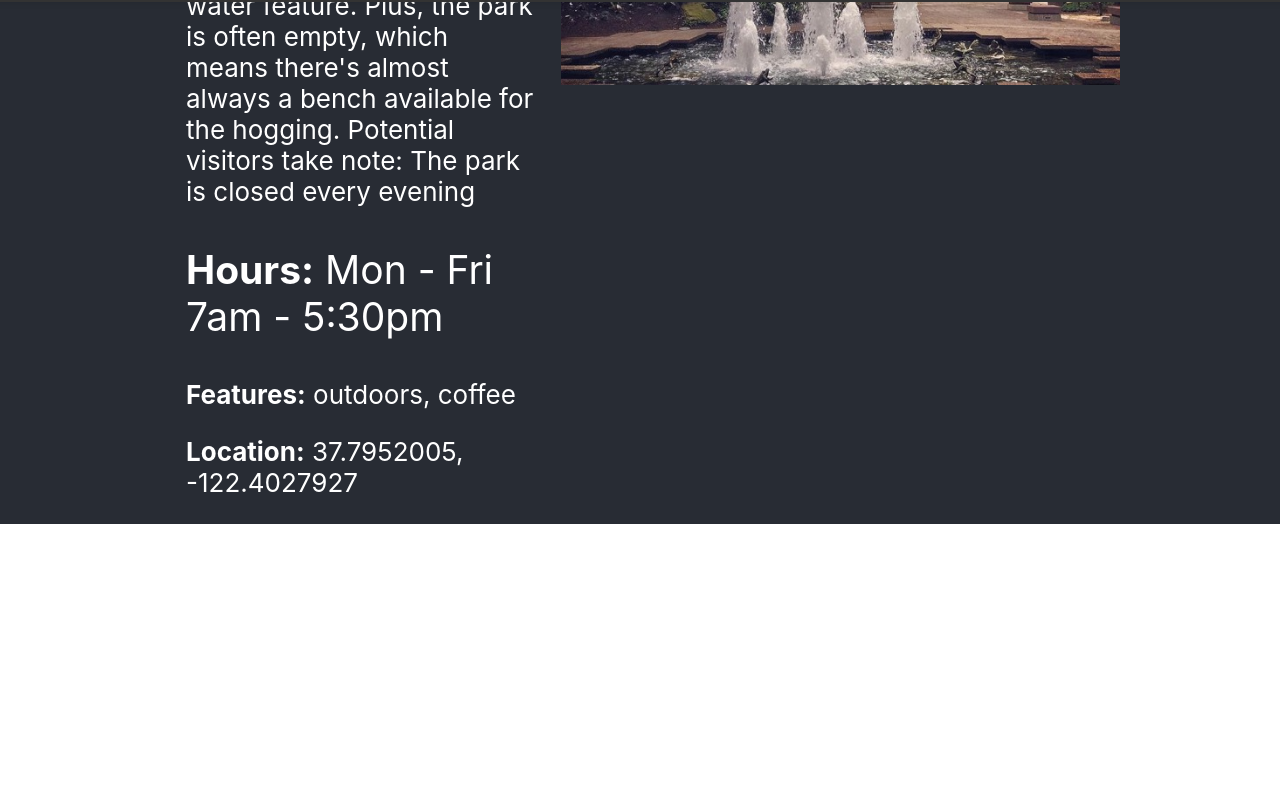
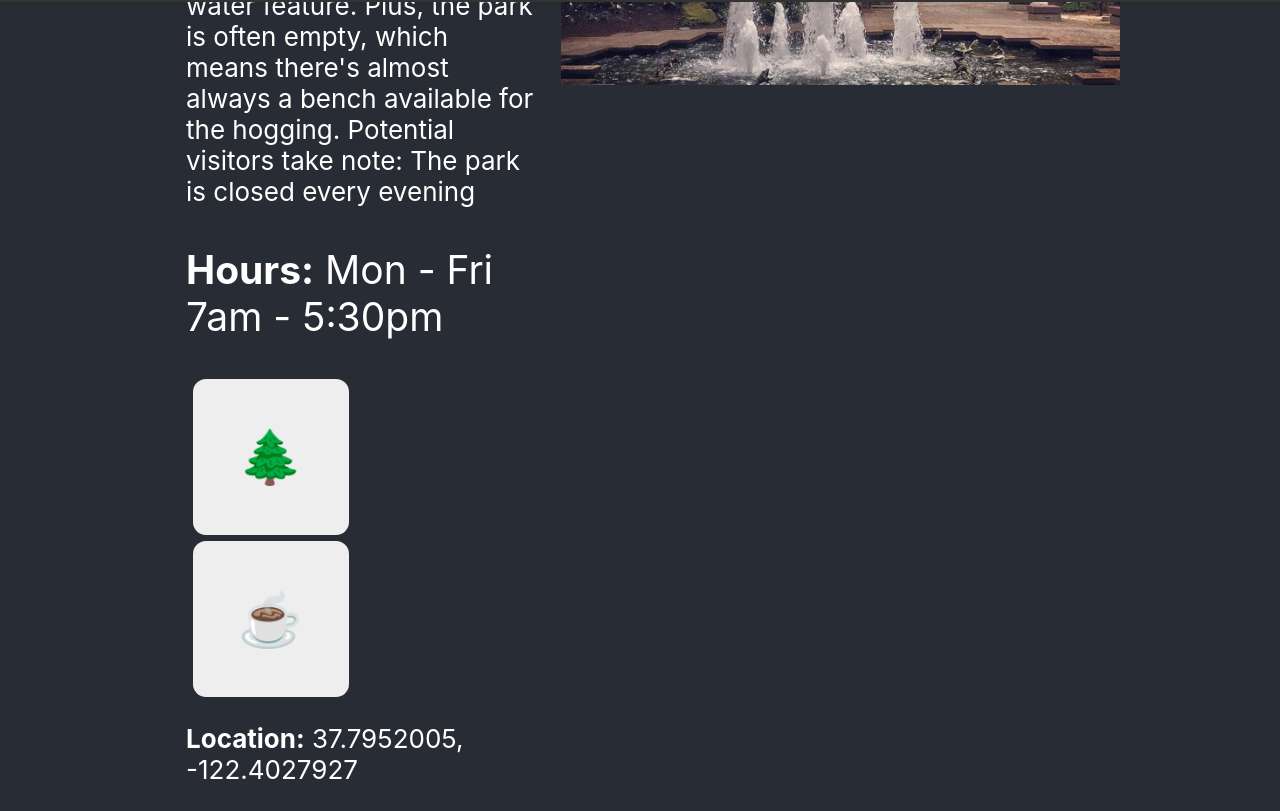
Before and after one commit to ddoherty145/react-app, a React (Create React App) app: page /details/0 in a window 1280 px wide. Shown: the part 798-1609 px from the top of the page. Before the commit the page ends 1322 px from the top, so only its background shows below. Built offline with nearby package versions, Linux system fonts and the light colour scheme.

Commit message:
Displaying Features

```diff
--- a/src/components/App.js
+++ b/src/components/App.js
@@ -3,9 +3,8 @@ import {Outlet} from 'react-router-dom';
 import './App.css';
 import Title from './Title/Title';
 // import POPOSList from './POPOSList';
-import Footer from './Footer';
-import './Footer.css';
-import POPOSDetails from './POPOSDetails/POPOSDetails';
+import Footer from './Footer/Footer';
+import './Footer/Footer.css'
 
 function App() {
   return (
--- a/src/components/POPOSDetails/POPOSDetails.js
+++ b/src/components/POPOSDetails/POPOSDetails.js
@@ -1,11 +1,12 @@
 import React from 'react';
 import { useParams } from 'react-router-dom';
-import data from '../../sfpopos-data.json';
+import data from '../../sfpopos-data.js';
+import POPOSFeatureList from '../POPOSFeatures/POPOSFeaturesList';
 import './POPOSDetails.css';
 
 function POPOSDetails() {
   const { id } = useParams();
-  const space = data.find(space => space.id === parseInt(id));
+  const space = data.find(space => space.id === parseInt(id, 10)); // Ensure ID is a number
 
   if (!space) {
     return <h2>Location not found</h2>; // Handle invalid IDs
@@ -20,9 +21,12 @@ function POPOSDetails() {
       </div>
       <div className="POPOSDetails-info">
         <h1 className="POPOSDetails-title">{title}</h1>
-        <p className="POPODetails-desc">{desc}</p>
+        <p className="POPOSDetails-desc">{desc}</p>
         <p className="POPOSDetails-hours"><strong>Hours:</strong> {hours}</p>
-        <p className="POPOSDetails-features"><strong>Features:</strong> {features.join(', ')}</p>
+
+        {/* ✅ Display Features as Icons Instead of Text */}
+        <POPOSFeatureList features={features} />
+
         <p className="POPOSDetails-geo"><strong>Location:</strong> {geo.lat}, {geo.lon}</p>
       </div>
     </div>
--- /dev/null
+++ b/src/components/POPOSFeatures/POPOSFeatures.css
@@ -0,0 +1,12 @@
+.POPOSFeature {
+    font-size: 2em;
+    padding: 0.25em;
+    margin: 0.125em;
+    border-radius: 0.25em;
+    background-color: #eee;
+    display: flex;
+    align-items: center;
+    justify-content: center;
+    width: 2.5em;
+    height: 2.5em;
+  }
--- /dev/null
+++ b/src/components/POPOSFeatures/POPOSFeatures.js
@@ -0,0 +1,19 @@
+import React from 'react';
+import './POPOSFeatures.css';
+
+function getFeature(str) {
+  switch(str) {
+    case 'outdoors': return '🌲';
+    case 'coffee': return '☕️';
+    case 'art': return '🖼';
+    case 'toilet': return '🚽';
+    case 'power': return '🔌';
+    default: return '❓';
+  }
+}
+
+function POPOSFeature({ name }) {
+  return <div className="POPOSFeature">{getFeature(name)}</div>;
+}
+
+export default POPOSFeature;
--- /dev/null
+++ b/src/components/POPOSFeatures/POPOSFeaturesList.css
@@ -0,0 +1,4 @@
+.POPOSFeatureList {
+    display: flex;
+    gap: 0.5em;
+  }
--- /dev/null
+++ b/src/components/POPOSFeatures/POPOSFeaturesList.js
@@ -0,0 +1,15 @@
+import React from 'react';
+import POPOSFeatures from './POPOSFeatures'; // Ensure this matches your actual filename
+import './POPOSFeaturesList.css'; // Ensure this matches your actual CSS filename
+
+function POPOSFeaturesList({ features }) {
+  return (
+    <div className="POPOSFeaturesList">
+      {features.map((feature) => (
+        <POPOSFeatures key={feature} name={feature} />
+      ))}
+    </div>
+  );
+}
+
+export default POPOSFeaturesList;
```
Also changed, not shown: src/components/RandomSpace/RandomSpace.js (added, +21 -0 lines), src/components/Footer/Footer.css (renamed from src/components/Footer.css), src/components/Footer/Footer.js (renamed from src/components/Footer.js), src/components/RandomSpace/RandomSpace.css (added).
